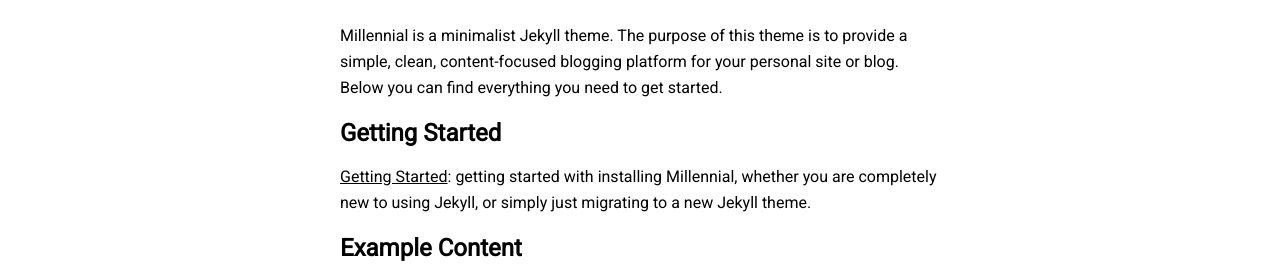
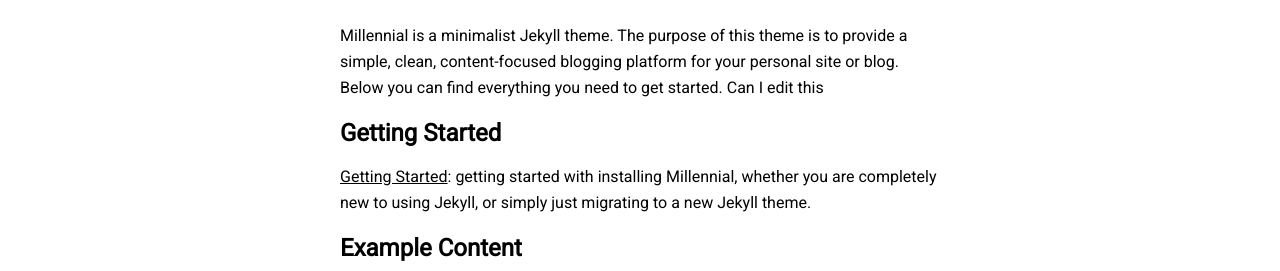
Before and after one commit to kayitribe/kayitribe.github.io, a Jekyll site: the page built from _posts/2017-01-01-welcome-to-millennial.md, in a window 1280 px wide and 900 px high, scrolled down 334 px. Shown: the part 234-505 px from the top of the window. Built offline with Jekyll 4.4.1, drawn with Linux system fonts in a browser that asks for light colours; nearby versions of some CDN libraries.

Commit message:
Update 2017-01-01-welcome-to-millennial.md

```diff
--- a/_posts/2017-01-01-welcome-to-millennial.md
+++ b/_posts/2017-01-01-welcome-to-millennial.md
@@ -8,7 +8,7 @@ image: cuba-1.jpg
 ---
 
 Millennial is a minimalist Jekyll theme. The purpose of this theme is to provide a simple, clean, content-focused blogging platform for your personal site or blog. Below you can find everything you need to get started.
-
+Can I edit this
 ## Getting Started
 
 [Getting Started]({{ site.github.url }}{% post_url 2016-10-10-getting-started %}): getting started with installing Millennial, whether you are completely new to using Jekyll, or simply just migrating to a new Jekyll theme.
```
